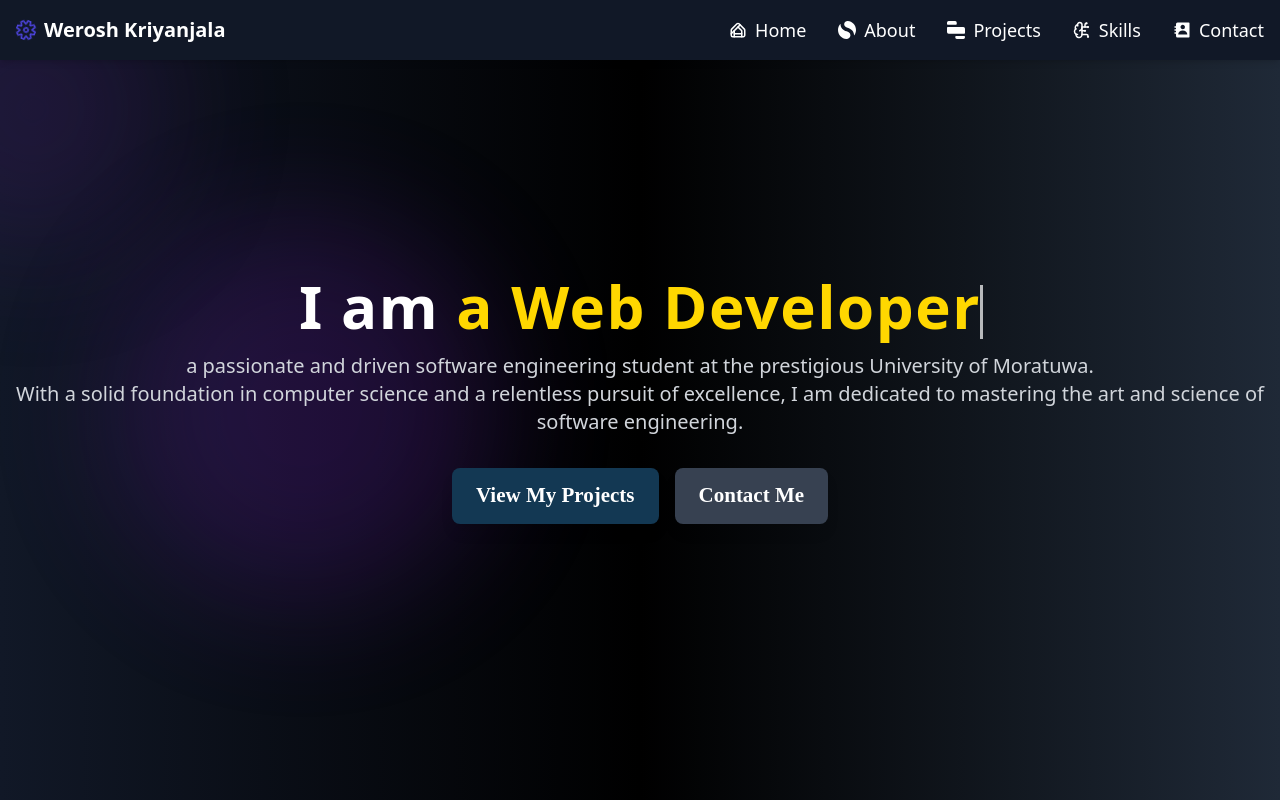
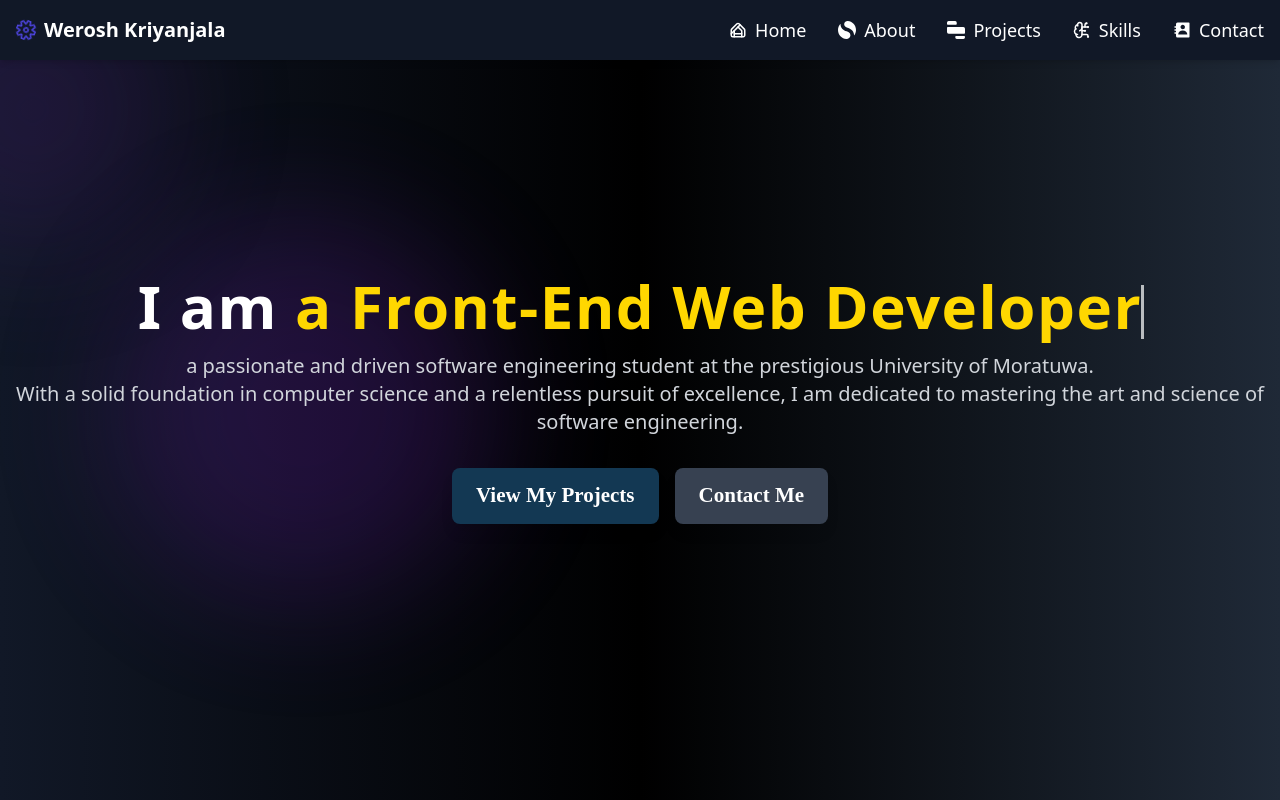
Before and after one commit to Werosh/Portfolio, a React (Vite) app: page / in a window 1280 px wide. Shown: the top 800 px of the page. Built offline with nearby package versions, Linux system fonts and the light colour scheme.

Commit message:
change web to front end

```diff
--- a/src/components/Hero.jsx
+++ b/src/components/Hero.jsx
@@ -7,7 +7,7 @@ const Hero = () => {
   const textToType = [
     { text: "Werosh Kriyanjala", color: "#fdfbd4" },
     { text: "a Software Engineer", color: "#32cd32" },
-    { text: "a Web Developer", color: "#FFD700" },
+    { text: "a Front-End Web Developer", color: "#FFD700" },
     { text: "a Youtuber", color: "#FF0000" },
   ];
 
```
